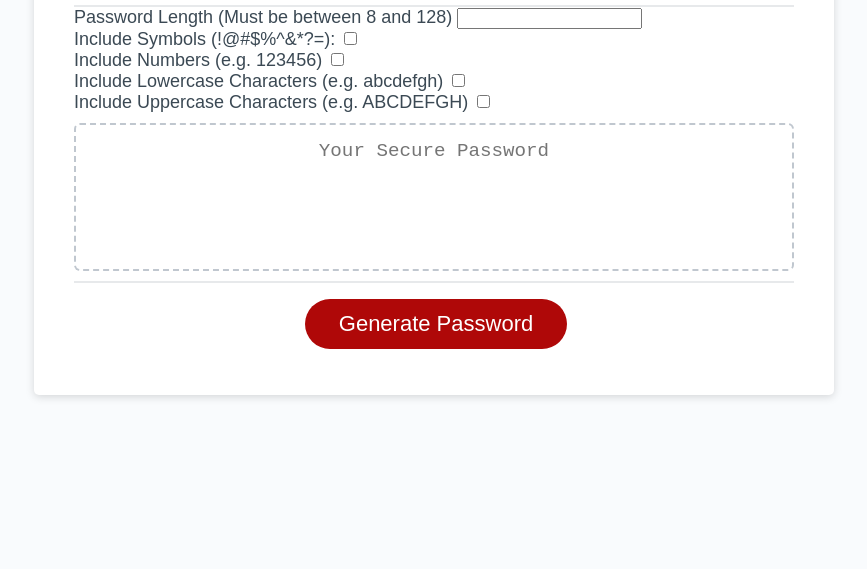
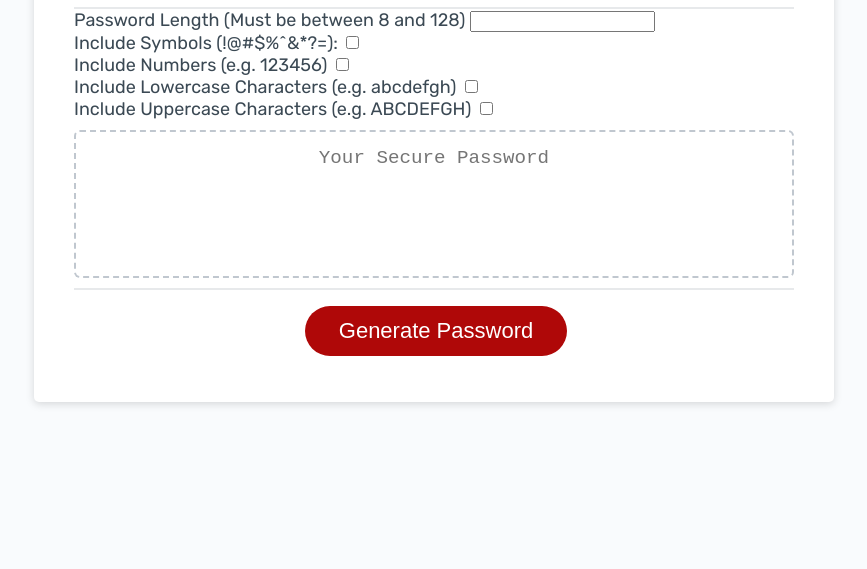
Before and after one commit to connietran-dev/password-generator, a plain HTML site: page index.html in a window 1280 px wide. Shown: the part 231-800 px from the top of the page, without its empty margins (206-1073 px from the left). Drawn offline with Linux system fonts and the light colour scheme.

Commit message:
Update font

```diff
--- a/index.html
+++ b/index.html
@@ -6,6 +6,7 @@
   <meta http-equiv="X-UA-Compatible" content="ie=edge" />
   <title>Password Generator</title>
   <link rel="stylesheet" href="style.css" />
+  <link href="https://fonts.googleapis.com/css?family=Rubik&display=swap" rel="stylesheet">
 </head>
 
 <body>
--- a/style.css
+++ b/style.css
@@ -10,6 +10,7 @@ body,
   height: 100%;
   margin: 0;
   padding: 0;
+  font-family: 'Rubik', sans-serif;
 }
 
 body {
```
